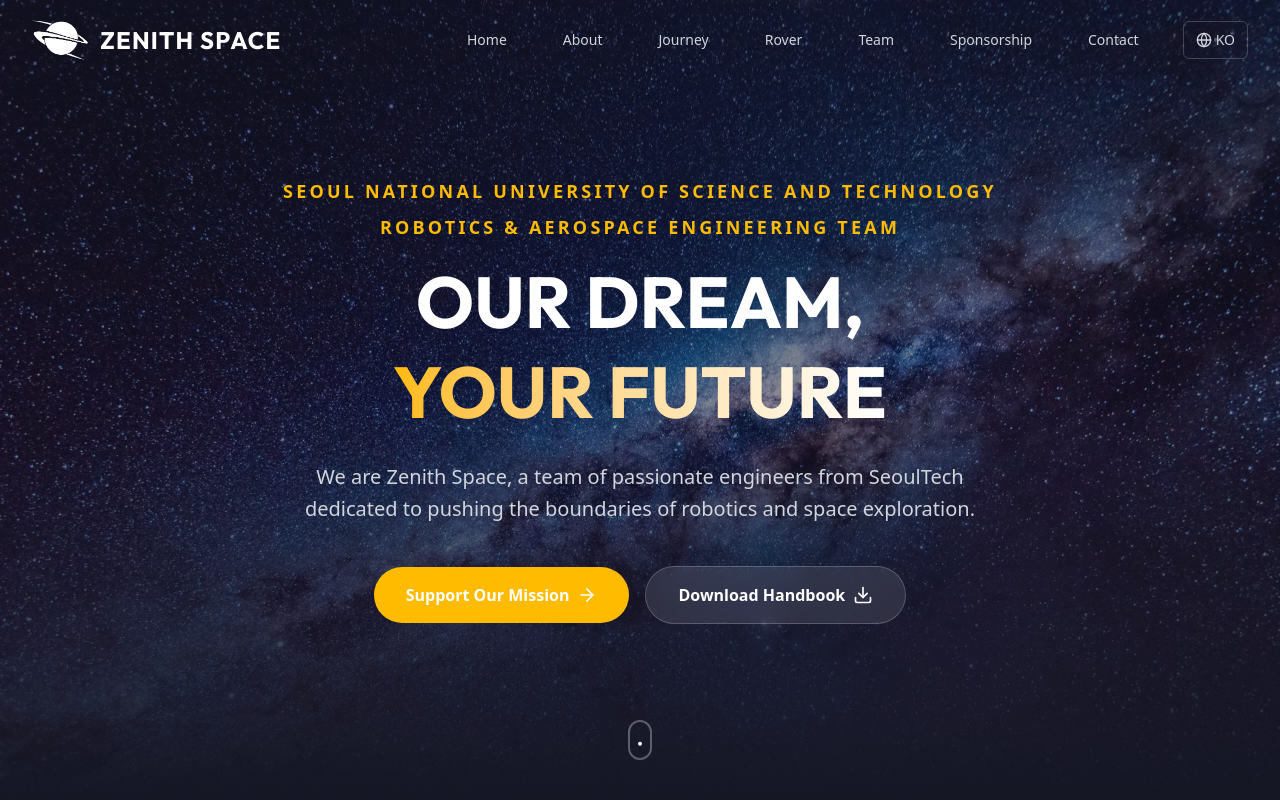
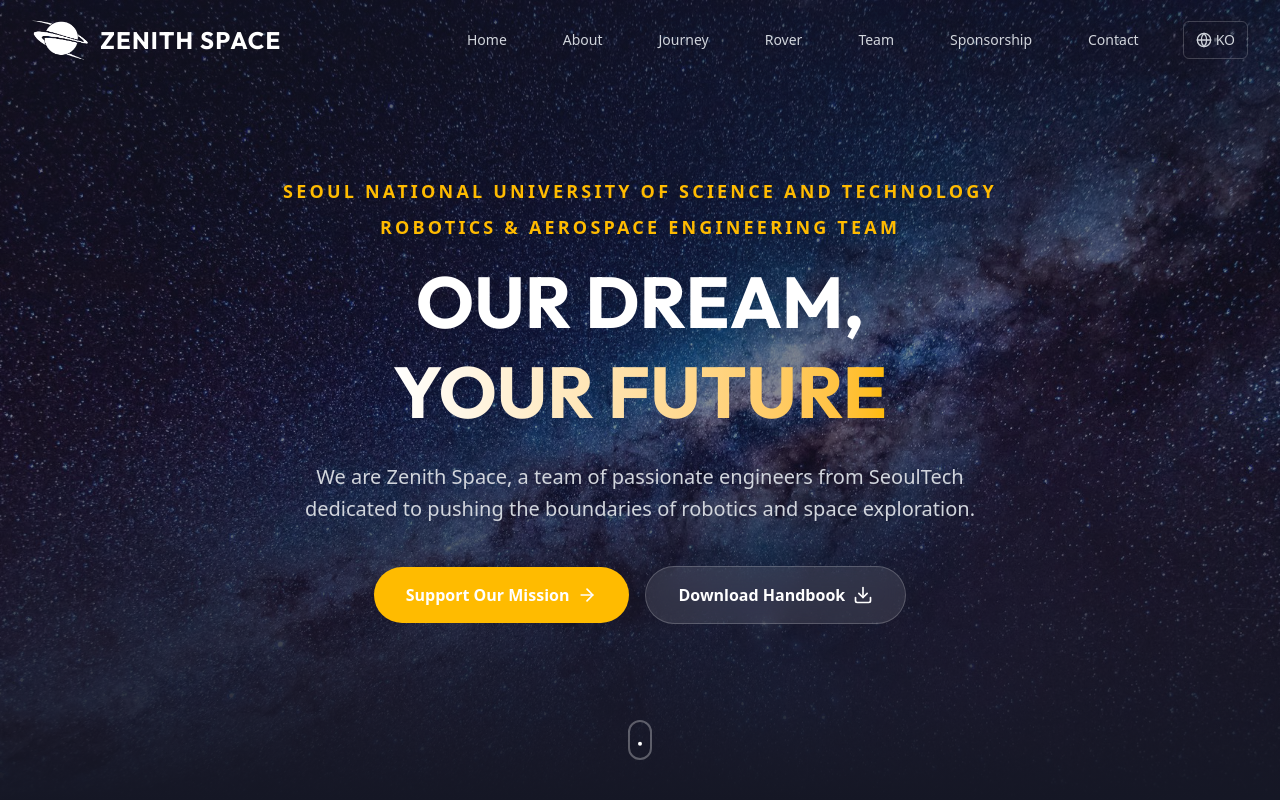
Before and after one commit to ZenithSpace/zenith.github.io, a React (Vite) app in the folder zenith-web/: page / in a window 1280 px wide. Shown: the top 800 px of the page. Built offline with nearby package versions, Linux system fonts and the light colour scheme; a web font is replaced by a local one.

Commit message:
Update Hero gradient: Reverse to White -> Gold (Golden Road)

```diff
--- a/zenith-web/src/components/Hero.tsx
+++ b/zenith-web/src/components/Hero.tsx
@@ -30,7 +30,7 @@
                     </h2>
                     <h1 className="text-5xl md:text-7xl font-bold mb-6 font-['Outfit'] leading-tight">
                         {t('hero.title')} <br />
-                        <span className="text-transparent bg-clip-text bg-gradient-to-r from-zenith-sub to-white">
+                        <span className="text-transparent bg-clip-text bg-gradient-to-r from-white to-zenith-sub">
                             {t('hero.titleHighlight')}
                         </span>
                     </h1>
```
